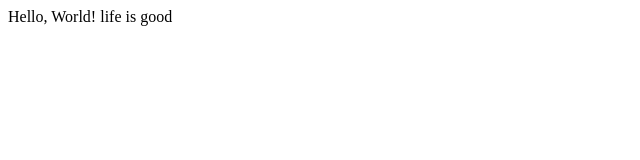
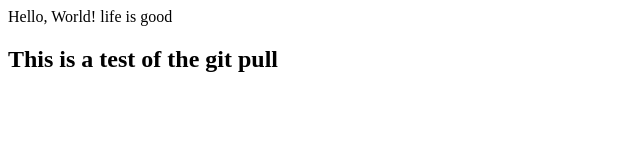
Before and after one commit to Fay1985/cs50Project, a plain HTML site: page index.html in a window 1280 px wide. Shown: the whole page, without its empty margins (0-640 px from the left). Drawn offline with Linux system fonts and the light colour scheme.

Commit message:
Update index.html

```diff
--- a/index.html
+++ b/index.html
@@ -8,5 +8,6 @@
 <body>
     Hello, World!
     life is good
+    <h2>This is a test of the git pull</h2>
 </body>
 </html>
```
